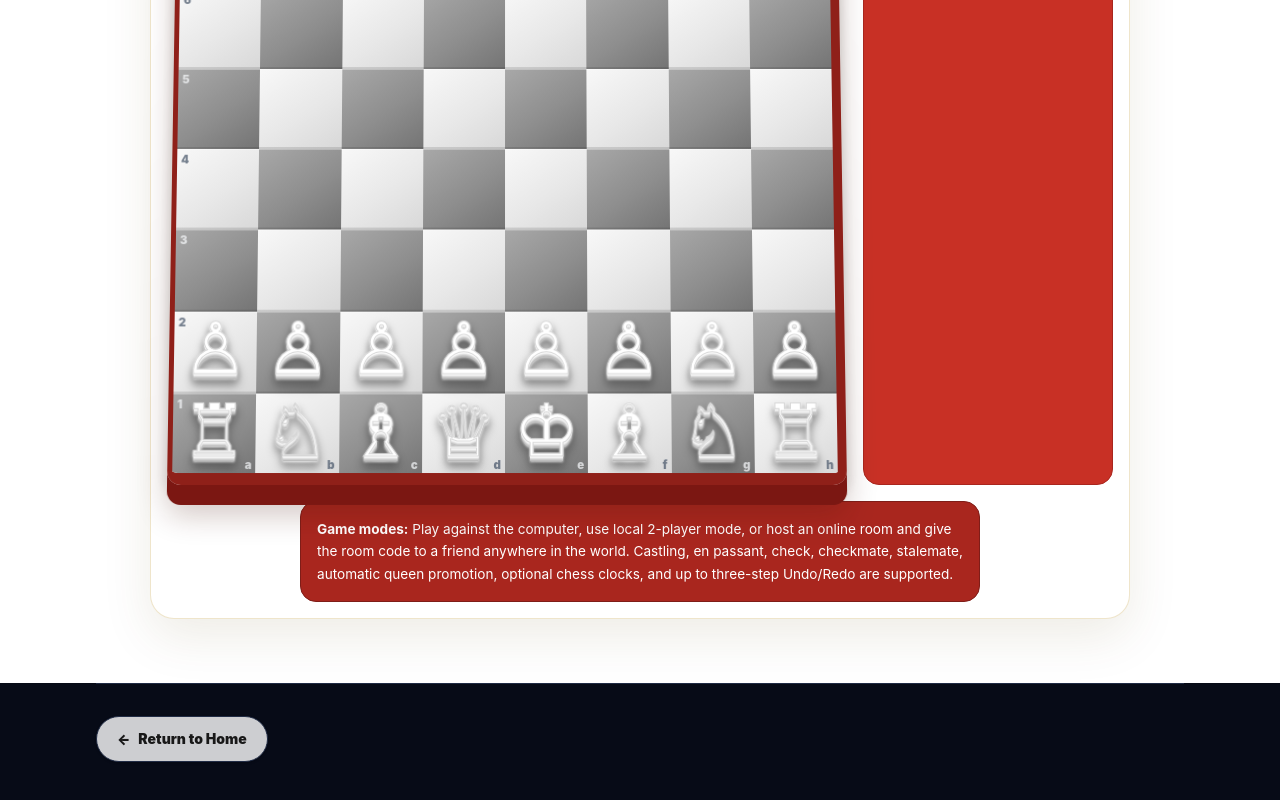
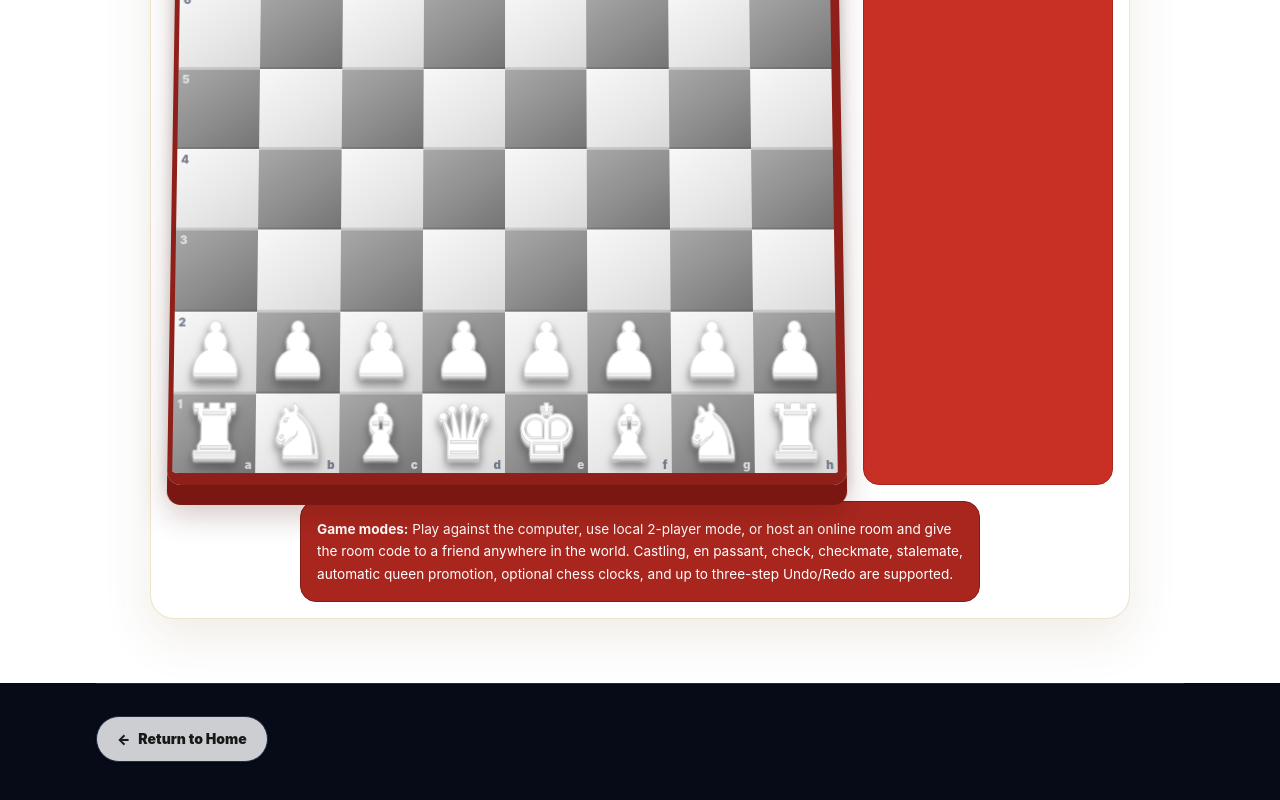
Before and after one commit to arunyadav-214/learning-website, a Next.js app: page /games/chess in a window 1280 px wide. Shown: the part 804-1604 px from the top of the page. Built offline with nearby package versions, Linux system fonts and the light colour scheme.

Commit message:
Use filled glyphs for solid milky white chess pieces

```diff
--- a/app/games/chess/page.tsx
+++ b/app/games/chess/page.tsx
@@ -91,7 +91,9 @@ function loadMqtt() {
 }
 
 const glyphs: Record<Color, Record<Kind, string>> = {
-  w: { k:"♔", q:"♕", r:"♖", b:"♗", n:"♘", p:"♙" },
+  // Use the filled chess glyph set for both sides; CSS supplies the side color.
+  // This makes the White pieces solid milky-white instead of hollow outlines.
+  w: { k:"♚", q:"♛", r:"♜", b:"♝", n:"♞", p:"♟" },
   b: { k:"♚", q:"♛", r:"♜", b:"♝", n:"♞", p:"♟" },
 };
 
```
